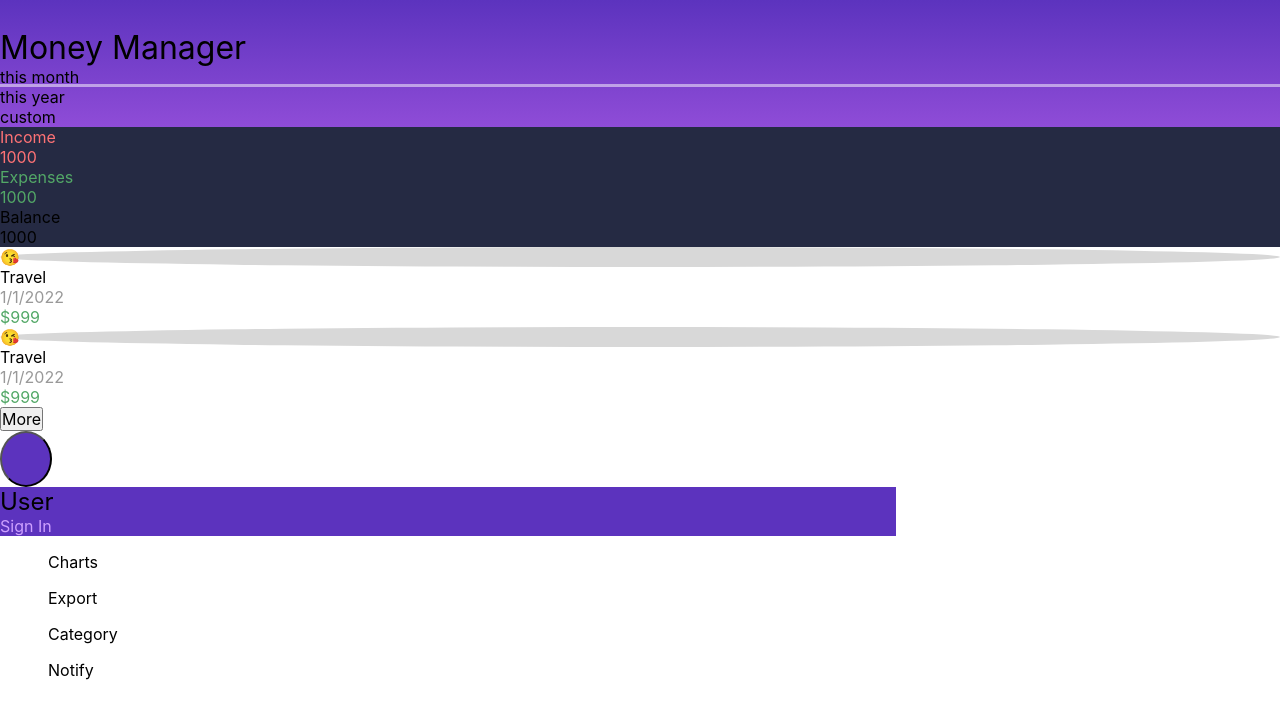
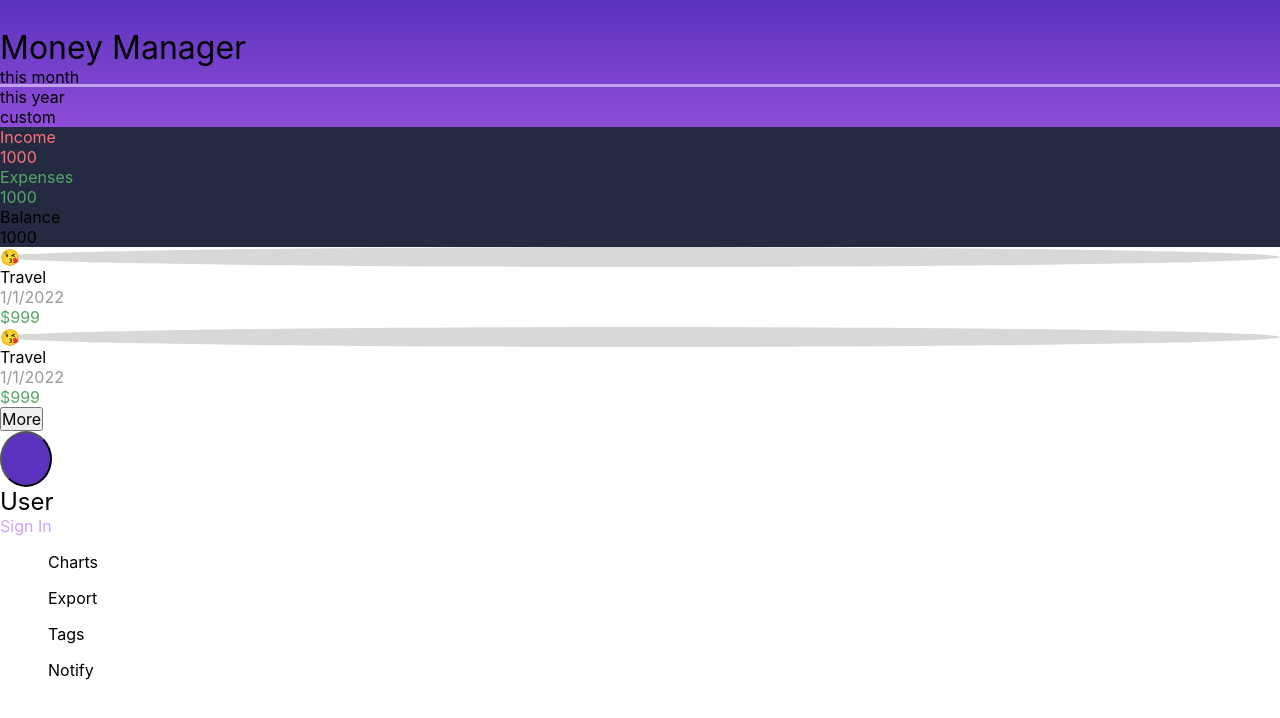
Before and after one commit to huzhengen/react-money-manager-app, a React (Vite) app: page /items in a window 1280 px wide. Both pictures are taken after a click on the icon 12 px from the left and 12 px from the top of the page. Shown: the top 718 px of the page. Built offline with nearby package versions, Linux system fonts and the light colour scheme.

Commit message:
Add routes to the menu

```diff
--- a/src/components/TopMenu/CurrentUser.tsx
+++ b/src/components/TopMenu/CurrentUser.tsx
@@ -1,12 +1,14 @@
+import { Link } from 'react-router-dom'
+
 interface Props {
   className?: string
 }
 export const CurrentUser: React.FC<Props> = ({ className }) => {
   return (
-    <div className={className} bg="#5C33BE" text-white w="100%" pt-32px pb-44px
+    <Link to="/sign_in" className={className} block bg="#5C33BE" text-white w="100%" pt-32px pb-44px
       px-16px>
       <h2 text-24px>User</h2>
       <div text="#CEA1FF">Sign In</div>
-    </div>
+    </Link>
   )
 }
--- a/src/components/TopMenu/Menu.tsx
+++ b/src/components/TopMenu/Menu.tsx
@@ -1,3 +1,4 @@
+import { NavLink } from 'react-router-dom'
 import styled from 'styled-components'
 import { Icon } from '../Icon'
 
@@ -9,15 +10,23 @@ const MyIcon = styled(Icon)`
   width: 32px; height: 32px; margin-right: 16px;
 `
 
+const items = [
+  { key: 'chart', icon: 'chart', text: 'Charts', to: '/chart' },
+  { key: 'export', icon: 'export', text: 'Export', to: '/export' },
+  { key: 'tags', icon: 'category', text: 'Tags', to: '/tags' },
+  { key: 'noty', icon: 'noty', text: 'Notify', to: '/noty' },
+]
+
 export const Menu: React.FC<Props> = ({ className }) => {
   return (
-    <ul className={className} bg-white text-20px py-16px
-      children-flex children-items-center children-px-16px
-      children-py-8px children-mb-4px>
-      <li><MyIcon name="chart" />Charts</li>
-      <li><MyIcon name="export" />Export</li>
-      <li><MyIcon name="category" />Category</li>
-      <li><MyIcon name="noty" />Notify</li>
+    <ul className={className} bg-white text-20px py-16px >
+      {items.map(item =>
+        <li key={item.key}>
+          <NavLink flex items-center px-16px py-8px mb-4px to={item.to}>
+            <MyIcon name={item.icon} />{item.text}
+          </NavLink>
+        </li>
+      )}
     </ul>
   )
 }
--- a/src/routes/router.tsx
+++ b/src/routes/router.tsx
@@ -22,4 +22,9 @@ export const router = createBrowserRouter([
     ]
   },
   { path: '/items', element: <ItemsPage /> },
+  { path: '/sign_in', element: <div>sign in</div> },
+  { path: '/chart', element: <div>Charts</div> },
+  { path: '/export', element: <div>Under Construction</div> },
+  { path: '/tags', element: <div>Tags</div> },
+  { path: '/noty', element: <div>Under Construction</div> },
 ])
```
